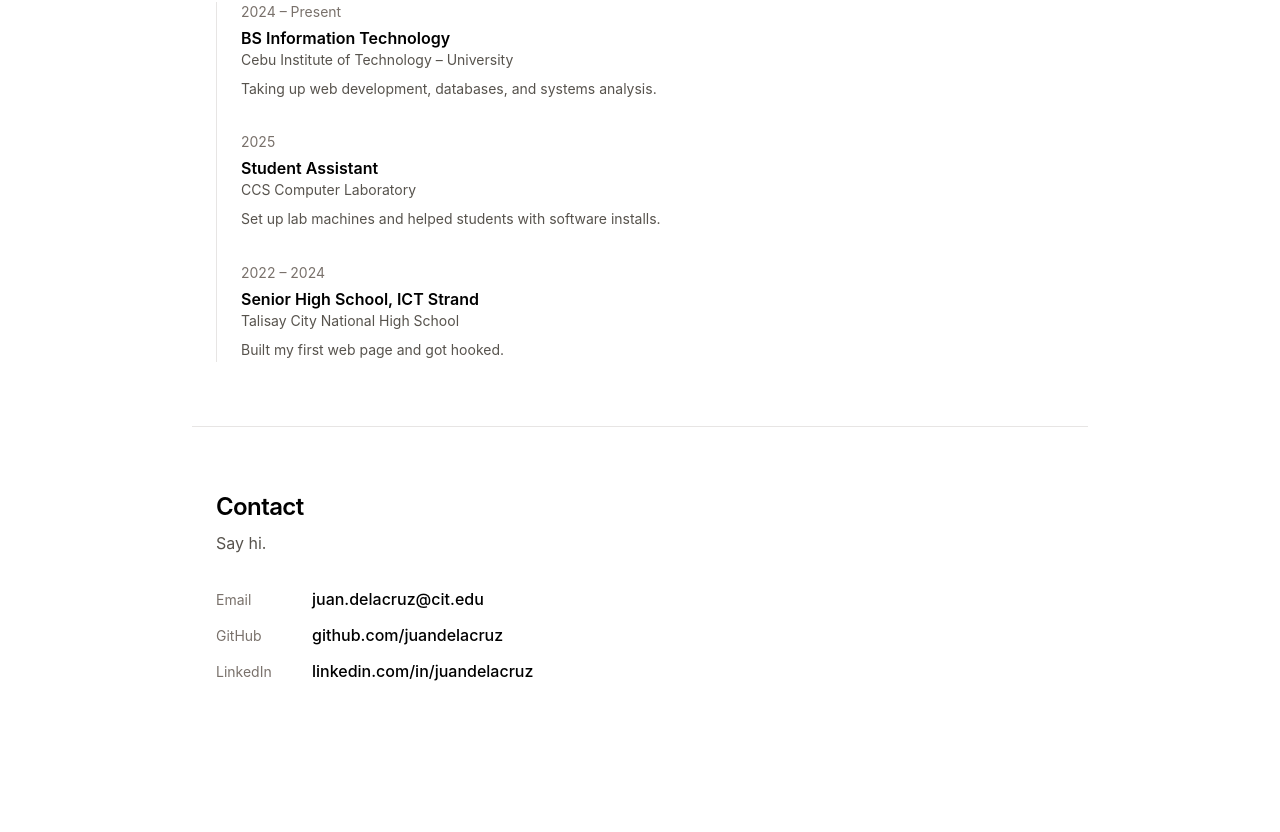
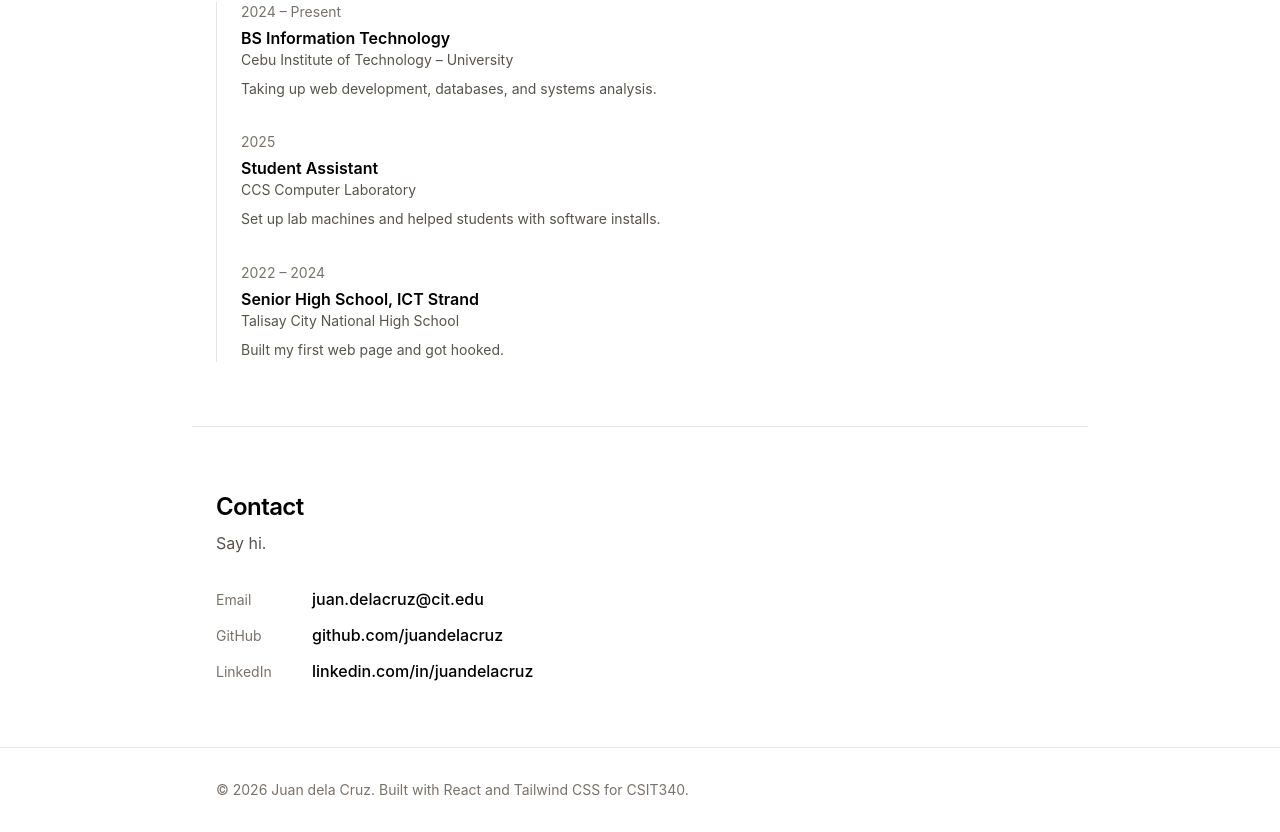
Before and after one commit to Rey-Galo/CSIT340G8-Lab2-Galo, a React (Vite) app: page / in a window 1280 px wide. Shown: the part 2023-2855 px from the top of the page. Before the commit the page ends 2770 px from the top, so only its background shows below. Built offline with nearby package versions, Linux system fonts and the light colour scheme.

Commit message:
Added footer component

```diff
--- a/src/App.jsx
+++ b/src/App.jsx
@@ -5,6 +5,7 @@ import SkillsSection from "./components/SkillsSection";
 import ProjectsSection from "./components/ProjectsSection";
 import ExperienceSection from "./components/ExperienceSection";
 import ContactSection from "./components/ContactSection";
+import Footer from "./components/Footer";
 import "./App.css";
 
 function App() {
@@ -12,7 +13,6 @@ function App() {
     <>
       <Navbar />
       <Hero />
-
       <main>
         <AboutSection />
         <SkillsSection />
@@ -20,6 +20,7 @@ function App() {
         <ExperienceSection />
         <ContactSection />
       </main>
+      <Footer />
     </>
   );
 }
--- /dev/null
+++ b/src/components/Footer.jsx
@@ -0,0 +1,13 @@
+
+
+function Footer() {
+  return (
+    <footer class="border-t border-stone-200">
+    <div class="max-w-4xl mx-auto px-6 py-8 text-sm text-stone-500">
+      © 2026 Juan dela Cruz. Built with React and Tailwind CSS for CSIT340.
+    </div>
+  </footer>
+  );
+}
+
+export default Footer;
```
